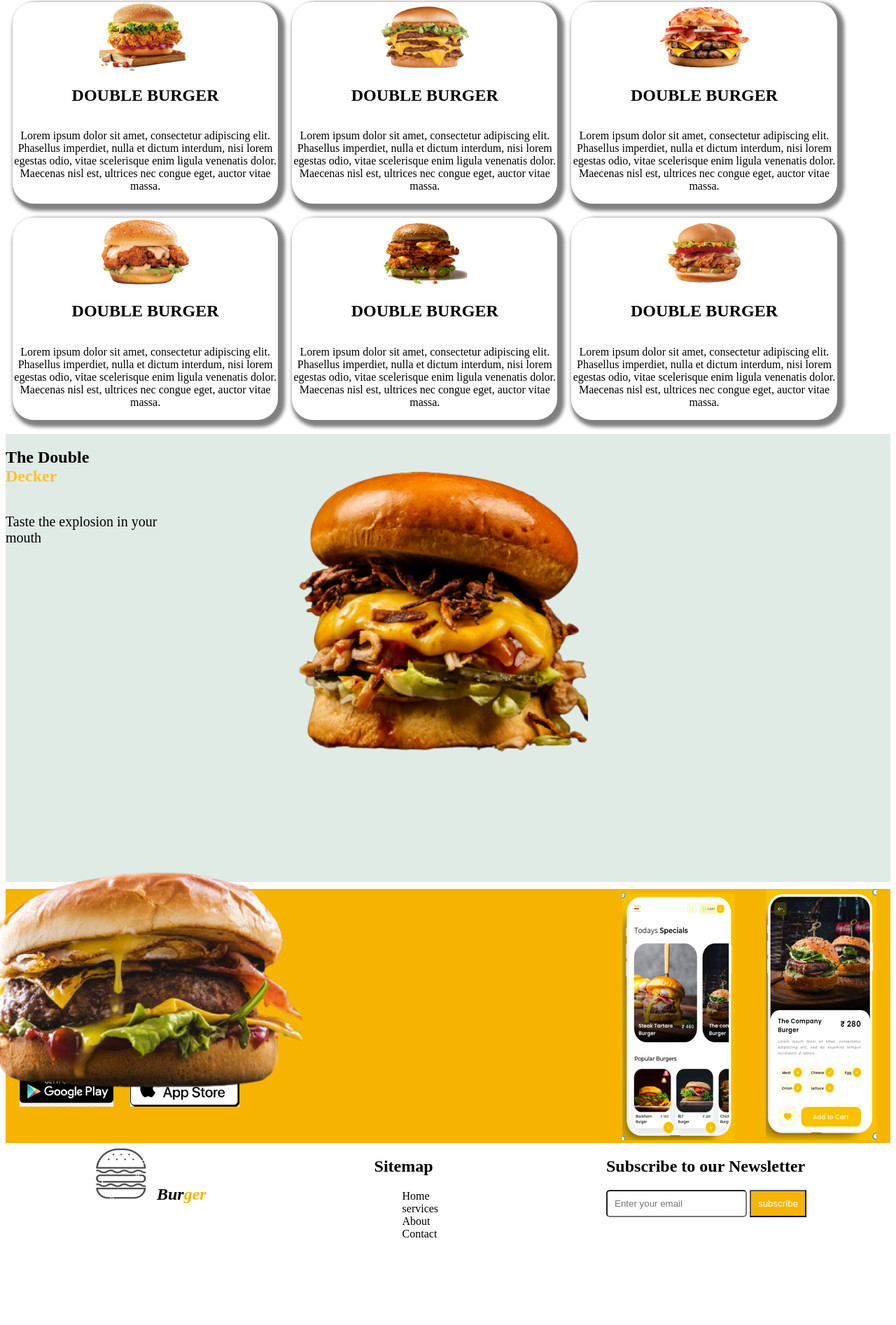
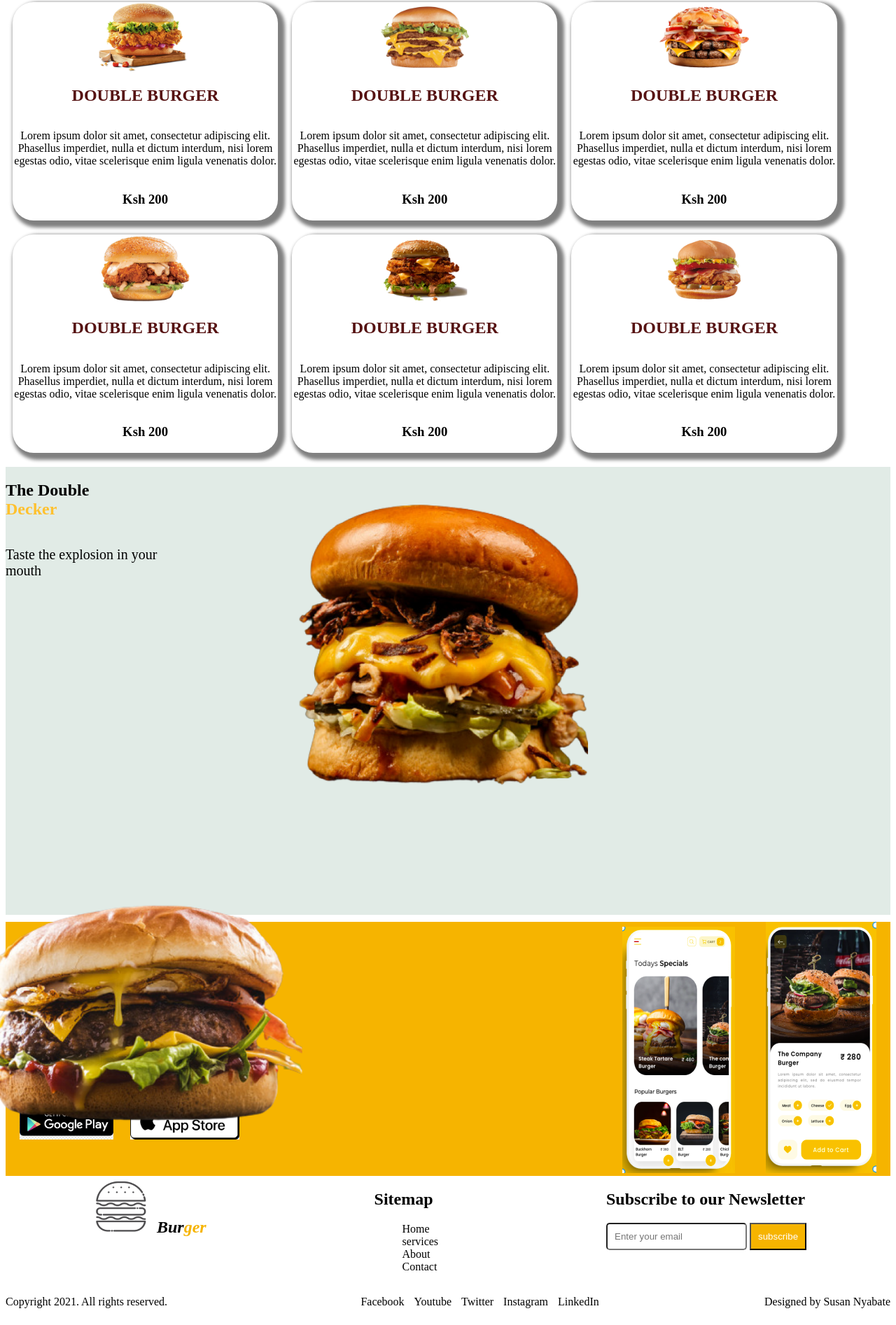
Before and after one commit to SusanMageto/Burger_palace, a plain HTML site: page index.html in a window 1280 px wide. Shown: the part 831-2724 px from the top of the page at 70% size. Before the commit the page ends 2627 px from the top, so only its background shows below. Drawn offline with Linux system fonts and the light colour scheme.

Commit message:
styles the images

```diff
--- a/index.css
+++ b/index.css
@@ -1,4 +1,5 @@
-
+@import url('https://fonts.googleapis.com/css2?family=Lobster&display=swap');
+@import url('https://fonts.googleapis.com/css2?family=Lobster&family=Poppins:wght@300&display=swap');
 .logo h1{
   display: inline;
 }
@@ -9,7 +10,7 @@
   height: 30px;
 }
 .navbar img{
-  height: 10px;
+  height: 50px;
 }
 .navbar ul li {
   display: inline;
@@ -18,6 +19,7 @@
 }
 .navbar ul li a {
   text-decoration: none;
+  color: black;
 }
 .nav {
   display: flex;
@@ -100,6 +102,9 @@ color: #ffc12f;
 .double-burger p {
   text-align: center;
 }
+.double-burger h2 {
+  color: #561212;
+}
 .menu {
   text-align: center;
 }
@@ -179,3 +184,21 @@ input {
   padding: 10px;
   border-radius: 5px;
 }
+.copyright {
+  display: flex;
+  flex-direction: row;
+  justify-content: space-between;
+}
+.copyright ul li {
+  list-style: none;
+  display: inline;
+}
+.copyright ul li a {
+  text-decoration: none;
+  color: black;
+  padding: 0 5px;
+}
+a.active,a:hover{
+  background: #F6B400;
+  transition: .5s;
+}
--- a/index.html
+++ b/index.html
@@ -37,91 +37,73 @@
       <img id="CITYPNG" src="/images/[CITYPNG 1.png" alt="Burger" height=300vh>
     </div>
   </div>
-
   <div class="three">
     <div class="quality">
       <img src="/images/food-tray.png" alt="Tray">
       <h2> Quality burgers</h2>
       <p>Lorem ipsum dolor sit amet, consectetur adipiscing elit. Phasellus imperdiet, nulla et dictum interdum, nisi
-        lorem egestas odio, vitae scelerisque enim ligula venenatis dolor. Maecenas nisl est, ultrices nec congue
-        eget,
-        auctor vitae massa.</p>
-
+        lorem egestas odio, vitae scelerisque enim ligula venenatis dolor.</p>
     </div>
     <div class="fast">
       <img src="/images/delivery.png" alt="Delivery">
       <h2> Fast delivery</h2>
       <p>Lorem ipsum dolor sit amet, consectetur adipiscing elit. Phasellus imperdiet, nulla et dictum interdum, nisi
-        lorem egestas odio, vitae scelerisque enim ligula venenatis dolor. Maecenas nisl est, ultrices nec congue
-        eget,
-        auctor vitae massa.</p>
-
+        lorem egestas odio, vitae scelerisque enim ligula venenatis dolor.</p>
     </div>
     <div class="delicious">
       <img src="/images/fast-food.png" alt="Fast">
       <h2> Delicious meals</h2>
       <p>Lorem ipsum dolor sit amet, consectetur adipiscing elit. Phasellus imperdiet, nulla et dictum interdum, nisi
-        lorem egestas odio, vitae scelerisque enim ligula venenatis dolor. Maecenas nisl est, ultrices nec congue
-        eget,
-        auctor vitae massa.</p>
+        lorem egestas odio, vitae scelerisque enim ligula venenatis dolor.</p>
     </div>
-
-
-
   </div>
-
-
   <div>
-    <h2 class="menu">Our<span> Menu</span><hr></h2>
+    <h2 class="menu">Our<span> Menu</span>
+      <hr>
+    </h2>
   </div>
   <div class="container">
     <div class="double-burger">
       <img src="images/SeekPng 2.png" alt="One">
       <h2>DOUBLE BURGER</h2>
       <p>Lorem ipsum dolor sit amet, consectetur adipiscing elit. Phasellus imperdiet, nulla et dictum interdum, nisi
-        lorem egestas odio, vitae scelerisque enim ligula venenatis dolor. Maecenas nisl est, ultrices nec congue
-        eget,
-        auctor vitae massa.</p>
+        lorem egestas odio, vitae scelerisque enim ligula venenatis dolor.</p>
+      <h3>Ksh 200</h3>
     </div>
     <div class="double-burger">
       <img src="images/SeekPng 1.png" alt="Two">
       <h2>DOUBLE BURGER</h2>
       <p>Lorem ipsum dolor sit amet, consectetur adipiscing elit. Phasellus imperdiet, nulla et dictum interdum, nisi
-        lorem egestas odio, vitae scelerisque enim ligula venenatis dolor. Maecenas nisl est, ultrices nec congue
-        eget,
-        auctor vitae massa.</p>
+        lorem egestas odio, vitae scelerisque enim ligula venenatis dolor.</p>
+      <h3>Ksh 200</h3>
     </div>
     <div class="double-burger">
       <img src="images/SeekPng 3.png" alt="Three">
       <h2>DOUBLE BURGER</h2>
       <p>Lorem ipsum dolor sit amet, consectetur adipiscing elit. Phasellus imperdiet, nulla et dictum interdum, nisi
-        lorem egestas odio, vitae scelerisque enim ligula venenatis dolor. Maecenas nisl est, ultrices nec congue
-        eget,
-        auctor vitae massa.</p>
+        lorem egestas odio, vitae scelerisque enim ligula venenatis dolor.</p>
+      <h3>Ksh 200</h3>
     </div>
     <div class="double-burger">
       <img src="images/SeekPng 4.png" alt="Four">
       <h2>DOUBLE BURGER</h2>
       <p>Lorem ipsum dolor sit amet, consectetur adipiscing elit. Phasellus imperdiet, nulla et dictum interdum, nisi
-        lorem egestas odio, vitae scelerisque enim ligula venenatis dolor. Maecenas nisl est, ultrices nec congue
-        eget,
-        auctor vitae massa.</p>
+        lorem egestas odio, vitae scelerisque enim ligula venenatis dolor.</p>
+      <h3>Ksh 200</h3>
     </div>
     <div class="double-burger">
       <img src="images/SeekPng 5.png" alt="Five">
       <h2>DOUBLE BURGER</h2>
       <p>Lorem ipsum dolor sit amet, consectetur adipiscing elit. Phasellus imperdiet, nulla et dictum interdum, nisi
-        lorem egestas odio, vitae scelerisque enim ligula venenatis dolor. Maecenas nisl est, ultrices nec congue
-        eget,
-        auctor vitae massa.</p>
+        lorem egestas odio, vitae scelerisque enim ligula venenatis dolor.</p>
+      <h3>Ksh 200</h3>
     </div>
     <div class="double-burger">
       <img src="images/SeekPng 6.png" alt="Six">
       <h2>DOUBLE BURGER</h2>
       <p>Lorem ipsum dolor sit amet, consectetur adipiscing elit. Phasellus imperdiet, nulla et dictum interdum, nisi
-        lorem egestas odio, vitae scelerisque enim ligula venenatis dolor. Maecenas nisl est, ultrices nec congue
-        eget,
-        auctor vitae massa.</p>
+        lorem egestas odio, vitae scelerisque enim ligula venenatis dolor.</p>
+      <h3>Ksh 200</h3>
     </div>
 
   </div>
@@ -146,10 +128,10 @@
       <img src="./images/playstore.png.png" alt="play">
       <img src="./images/appstore.png" alt="appstore">
     </div>
-  <div class="mobicard2">
-    <img src="./images/mobile1.png" alt="m1">
-    <img src="./images/mobile2.png" alt="m2">
-  </div>
+    <div class="mobicard2">
+      <img src="./images/mobile1.png" alt="m1">
+      <img src="./images/mobile2.png" alt="m2">
+    </div>
   </div>
 
   <div class="footer">
@@ -171,9 +153,34 @@
       <input type="text" placeholder="Enter your email">
       <button>subscribe</button>
     </div>
-
   </div>
-
+  <div class="copyright">
+    <div>
+      <p>Copyright 2021. All rights reserved.</p>
+    </div>
+    <div class="social">
+      <ul>
+        <li>
+          <a href="#">Facebook</a>
+        </li>
+        <li>
+          <a href="#">Youtube</a>
+        </li>
+        <li>
+          <a href="#">Twitter</a>
+        </li>
+        <li>
+          <a href="#">Instagram</a>
+        </li>
+        <li>
+          <a href="#">LinkedIn</a>
+        </li>
+      </ul>
+    </div>
+    <div>
+      <p>Designed by Susan Nyabate</p>
+    </div>
+  </div>
 
 
 
```
